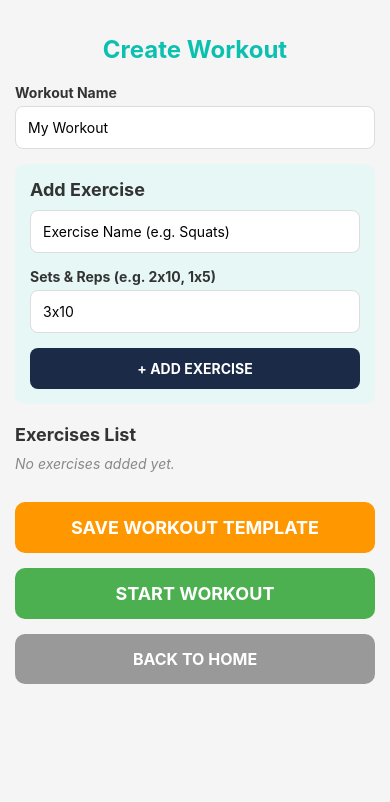
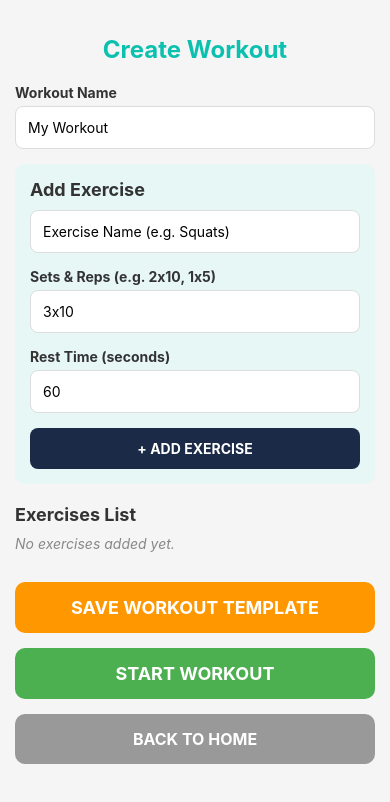
Before and after one commit to crax122/workout-buddy, a React Native app: screen /CreateWorkout in a window 390 px wide. Shown: the top 802 px of the page. Built offline with nearby package versions, Linux system fonts and the light colour scheme.

Commit message:
feat: customizable rest time per exercise and adjust during workout

```diff
--- a/src/components/RestTimer.js
+++ b/src/components/RestTimer.js
@@ -22,7 +22,15 @@ export default function RestTimer({ initialSeconds, onSkip, nextExercise }) {
   return (
     <View style={styles.card}>
       <Text style={styles.title}>COUNTDOWN:</Text>
-      <Text style={styles.time}>{formatTime(seconds)}</Text>
+      <View style={styles.timeControls}>
+        <TouchableOpacity style={styles.adjustBtn} onPress={() => setSeconds(s => Math.max(0, s - 15))}>
+          <Text style={styles.adjustBtnTxt}>-15s</Text>
+        </TouchableOpacity>
+        <Text style={styles.time}>{formatTime(seconds)}</Text>
+        <TouchableOpacity style={styles.adjustBtn} onPress={() => setSeconds(s => s + 15)}>
+          <Text style={styles.adjustBtnTxt}>+15s</Text>
+        </TouchableOpacity>
+      </View>
 
       <TouchableOpacity style={styles.skipBtn} onPress={onSkip}>
         <Text style={styles.skipBtnTxt}>SKIP REST</Text>
@@ -49,7 +57,10 @@ const styles = StyleSheet.create({
     marginVertical: 10,
   },
   title: { fontSize: 14, color: '#666', fontWeight: 'bold', marginBottom: 10 },
-  time: { fontSize: 48, fontWeight: 'bold', color: '#333', marginBottom: 20 },
+  timeControls: { flexDirection: 'row', alignItems: 'center', marginBottom: 20 },
+  adjustBtn: { backgroundColor: '#e6f7f6', paddingVertical: 10, paddingHorizontal: 15, borderRadius: 10, marginHorizontal: 15 },
+  adjustBtnTxt: { color: '#0bc0af', fontWeight: 'bold', fontSize: 16 },
+  time: { fontSize: 48, fontWeight: 'bold', color: '#333' },
   skipBtn: { backgroundColor: '#fff', borderWidth: 1, borderColor: '#ccc', paddingVertical: 10, paddingHorizontal: 30, borderRadius: 25, marginBottom: 20 },
   skipBtnTxt: { color: '#666', fontSize: 16, fontWeight: 'bold' },
   nextContainer: { backgroundColor: '#0bc0af', width: '100%', padding: 15, borderRadius: 10, flexDirection: 'row', justifyContent: 'space-between', alignItems: 'center' },
--- a/src/screens/ActiveWorkoutScreen.js
+++ b/src/screens/ActiveWorkoutScreen.js
@@ -97,7 +97,7 @@ export default function ActiveWorkoutScreen() {
         <View style={styles.content}>
           {isResting ? (
             <RestTimer
-              initialSeconds={60}
+              initialSeconds={exercises[activeExIndex].restTime || 60}
               onSkip={handleSkipRest}
               nextExercise={
                 exercises[activeExIndex].completed && activeExIndex < exercises.length - 1
--- a/src/screens/CreateWorkoutScreen.js
+++ b/src/screens/CreateWorkoutScreen.js
@@ -13,6 +13,7 @@ export default function CreateWorkoutScreen() {
 
   const [newExerciseName, setNewExerciseName] = useState('');
   const [newSetsInput, setNewSetsInput] = useState('3x10');
+  const [newRestInput, setNewRestInput] = useState('60');
   const [editIndex, setEditIndex] = useState(null);
 
   useEffect(() => {
@@ -60,6 +61,7 @@ export default function CreateWorkoutScreen() {
       name: newExerciseName.trim(),
       sets: parsedTargetSets.length,
       targetReps: parsedTargetSets,
+      restTime: parseInt(newRestInput) || 60,
       completedSets: 0,
       prev: editIndex !== null ? exercises[editIndex].prev : 'No previous data',
       completed: false
@@ -75,11 +77,13 @@ export default function CreateWorkoutScreen() {
     }
     setNewExerciseName('');
     setNewSetsInput('3x10');
+    setNewRestInput('60');
   };
 
   const handleEditExercise = (index) => {
     const ex = exercises[index];
     setNewExerciseName(ex.name);
+    setNewRestInput(String(ex.restTime || 60));
 
     // Convert targetReps array back to a string for easy editing
     // If all reps are the same, we can do something like `3x10`
@@ -169,6 +173,14 @@ export default function CreateWorkoutScreen() {
           onChangeText={setNewSetsInput}
           placeholder="e.g. 10,10,5 or 3x10"
         />
+        <Text style={styles.label}>Rest Time (seconds)</Text>
+        <TextInput
+          style={styles.input}
+          value={newRestInput}
+          onChangeText={setNewRestInput}
+          placeholder="e.g. 60"
+          keyboardType="numeric"
+        />
         <TouchableOpacity style={styles.addBtn} onPress={handleAddExercise}>
           <Text style={styles.addBtnTxt}>{editIndex !== null ? "UPDATE EXERCISE" : "+ ADD EXERCISE"}</Text>
         </TouchableOpacity>
@@ -181,7 +193,7 @@ export default function CreateWorkoutScreen() {
           <View key={ex.id} style={styles.exCard}>
             <View style={{ flex: 1 }}>
               <Text style={styles.exName}>{index + 1}. {ex.name}</Text>
-              <Text style={styles.exDetails}>{ex.targetReps.join(', ')} Reps ({ex.sets} Sets)</Text>
+              <Text style={styles.exDetails}>{ex.targetReps.join(', ')} Reps ({ex.sets} Sets) • {ex.restTime || 60}s Rest</Text>
             </View>
             <View style={{ flexDirection: 'row', gap: 15 }}>
               <TouchableOpacity onPress={() => handleEditExercise(index)}>
```
